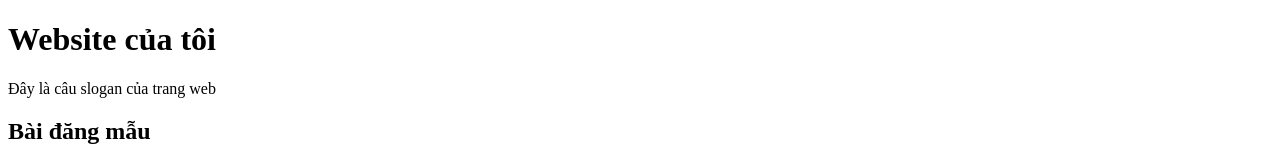
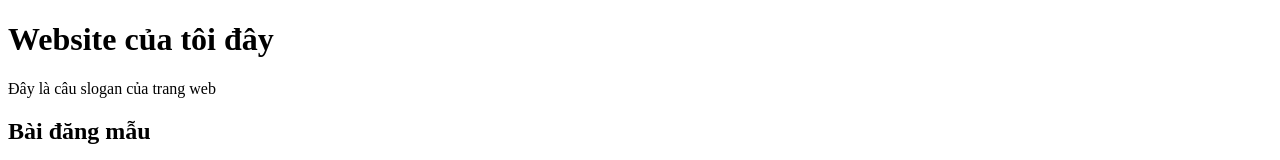
Before and after one commit to domaitrang/domaitrang.github.io, a plain HTML site: page index.html in a window 1280 px wide. Shown: the top 160 px of the page. Drawn offline with Linux system fonts and the light colour scheme.

Commit message:
thêm chữ đây

```diff
--- a/index.html
+++ b/index.html
@@ -6,7 +6,7 @@
 </head>
 <body>
 	<header>
-		<h1>Website của tôi</h1>
+		<h1>Website của tôi đây</h1>
 		<p>Đây là câu slogan của trang web</p>
 	</header>
 
```
